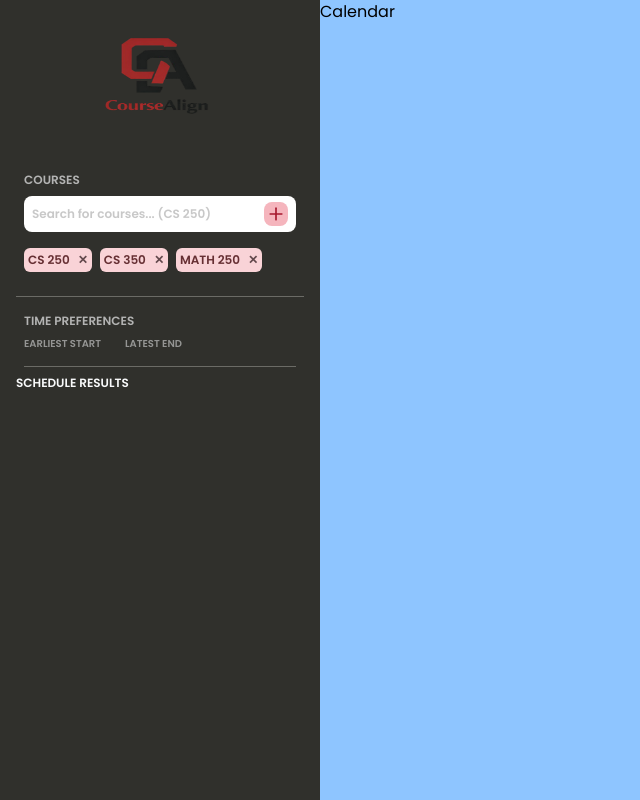
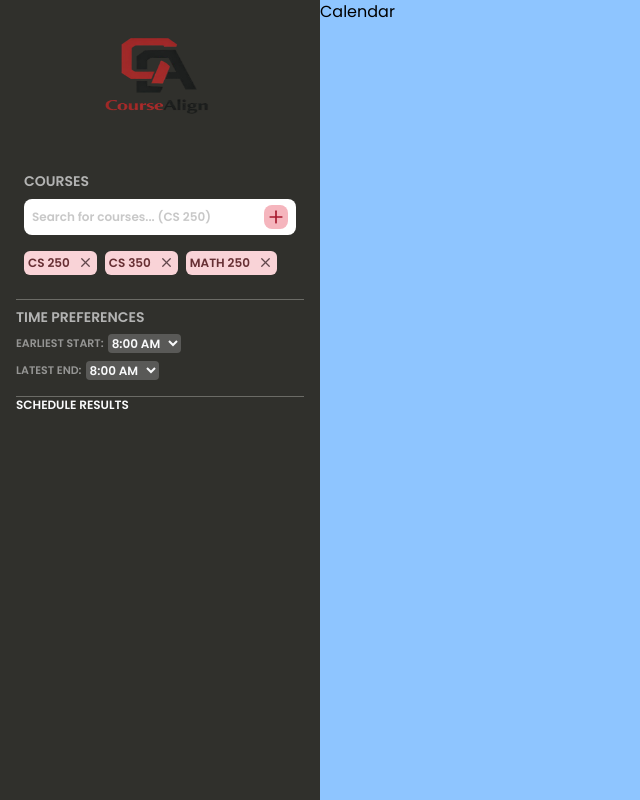
Before and after one commit to jan9601/CS-250-CourseAlign, a React (Vite) app in the folder frontend/CourseAlign/: page / in a window 1280 px wide. Shown: the whole page, without its empty margins (0-640 px from the left). Built offline with nearby package versions, Linux system fonts and the light colour scheme; a web font is replaced by a local one.

Commit message:
Finished Time Preferences component design

```diff
--- a/frontend/CourseAlign/src/components/layout/Sidebar.jsx
+++ b/frontend/CourseAlign/src/components/layout/Sidebar.jsx
@@ -4,7 +4,7 @@ import ScheduleResults from "../../features/schedule/ScheduleResults";
 
 function Sidebar() {
   return (
-    <div className="bg-brand-dark w-full ">
+    <div className="bg-brand-dark-3 w-full ">
       <img src="logo.png" className="h-30 w-30 mx-auto mt-5" />
       <div className="flex flex-col p-4 text-text-primary-light text-xs uppercase font-semibold">
         <CourseSelector />
--- a/frontend/CourseAlign/src/features/courses/CourseSelector.jsx
+++ b/frontend/CourseAlign/src/features/courses/CourseSelector.jsx
@@ -1,4 +1,4 @@
-import {FiPlus} from "react-icons/fi";
+import {FiPlus, FiX} from "react-icons/fi";
 
 function CourseSelector() {
   const isCourseAdded = true;
@@ -6,7 +6,7 @@ function CourseSelector() {
   return (
     <>
       <form className="p-2">
-        <p className="opacity-65 my-2">Courses</p>
+        <p className="opacity-65 my-2 text-[14px]">Courses</p>
         <div className="relative">
           <input
             placeholder="Search for courses... (CS 250)"
@@ -30,7 +30,7 @@ function CourseSelector() {
             >
               <div className=" text-text-badge">{course}</div>
               <button className="cursor-pointer text-action-light-7 hover:text-action-light-5">
-                &#10005;
+                <FiX size={15} />
               </button>
             </div>
           ))}
--- a/frontend/CourseAlign/src/features/filters/TimeFilters.jsx
+++ b/frontend/CourseAlign/src/features/filters/TimeFilters.jsx
@@ -1,13 +1,56 @@
+const timeOptions = [
+  {label: "8:00 AM", value: "08:00"},
+  {label: "9:00 AM", value: "09:00"},
+  {label: "10:00 AM", value: "10:00"},
+  {label: "11:00 AM", value: "11:00"},
+  {label: "12:00 PM", value: "12:00"},
+  {label: "1:00 PM", value: "13:00"},
+  {label: "2:00 PM", value: "14:00"},
+  {label: "3:00 PM", value: "15:00"},
+  {label: "4:00 PM", value: "16:00"},
+  {label: "5:00 PM", value: "17:00"},
+  {label: "6:00 PM", value: "18:00"},
+  {label: "7:00 PM", value: "19:00"},
+  {label: "8:00 PM", value: "20:00"},
+  {label: "9:00 PM", value: "21:00"},
+  {label: "10:00 PM", value: "22:00"},
+];
 function TimeFilters() {
   return (
-    <div className="p-2">
-      <p className="opacity-65 my-2">Time Preferences</p>
-      <div className="flex gap-6 items-center">
-        <p className="opacity-50 text-[10px]">Earliest Start</p>
-        <p className="opacity-50 text-[10px]">Latest end</p>
+    <>
+      <p className="opacity-65 my-2 text-[14px]">Time Preferences</p>
+      <div className="flex flex-col gap-2">
+        <div className="flex items-center gap-1">
+          <span className="opacity-50 text-[11px]">Earliest Start:</span>
+          <select className="bg-brand-dark-1 rounded-sm cursor-pointer">
+            {timeOptions.map((option) => (
+              <option
+                className="text-text-primary-light"
+                key={option.value}
+                value={option.value}
+              >
+                {option.label}
+              </option>
+            ))}
+          </select>
+        </div>
+        <div className="flex items-center gap-1">
+          <span className="opacity-50 text-[11px]">Latest end:</span>
+          <select className="bg-brand-dark-1 rounded-sm cursor-pointer">
+            {timeOptions.map((option) => (
+              <option
+                className="text-text-primary-light"
+                key={option.value}
+                value={option.value}
+              >
+                {option.label}
+              </option>
+            ))}
+          </select>
+        </div>
       </div>
       <div className="border-border border-b mt-4" />
-    </div>
+    </>
   );
 }
 
--- a/frontend/CourseAlign/src/index.css
+++ b/frontend/CourseAlign/src/index.css
@@ -9,7 +9,8 @@
   --color-brand-primary: #a6192e;
 
   /* Sidebar Background, Dashboard Headers, Strong hover */
-  --color-brand-dark: #30302c;
+  --color-brand-dark-3: #30302c;
+  --color-brand-dark-1: #595957;
 
   /* Light hover */
   --color-brand-light: #d94c5c;
```
